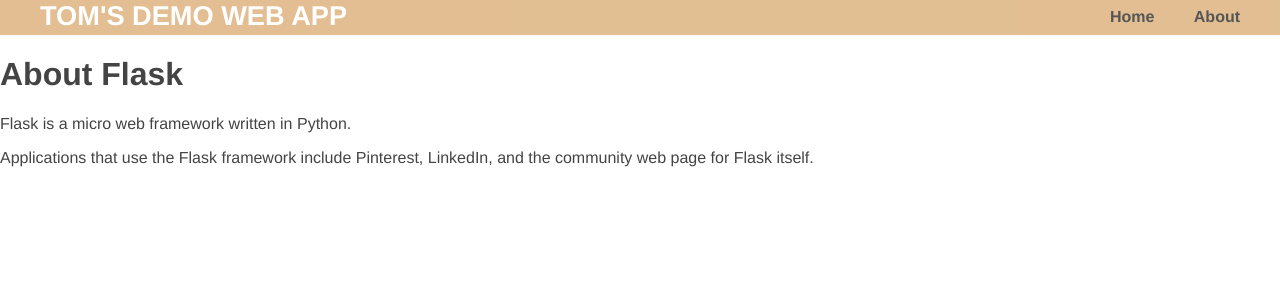
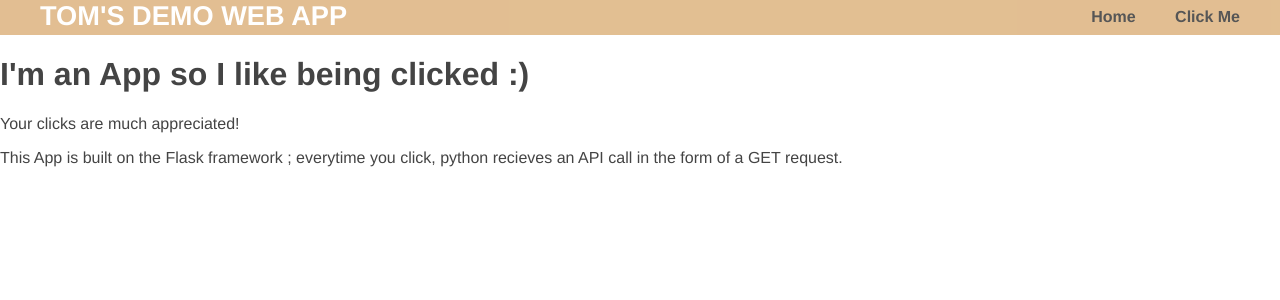
Before and after one commit to auto-store/flask_demo, a Flask app: page /about in a window 1280 px wide. Shown: the top 300 px of the page. Run offline with Flask 2, Linux system fonts and the light colour scheme.

Commit message:
click me added

```diff
--- a/app/main.py
+++ b/app/main.py
@@ -8,7 +8,7 @@ def home():
 
 @app.route("/about")
 def about():
-    return render_template("about.html")
+    return render_template("clickme.html")
 
 if __name__ == "__main__":
     app.run(debug=True,host='0.0.0.0')
--- a/app/templates/about.html
+++ /dev/null
@@ -1,18 +0,0 @@
-<!DOCTYPE html>
-<html lang="en" dir="ltr">
-  <head>
-    <meta charset="utf-8">
-    <title>About Flask</title>
-  </head>
-  <body>
-    {% extends "template.html" %}
-    {% block content %}
-
-    <h1> About Flask </h1>
-    <p> Flask is a micro web framework written in Python.</p>
-    <p> Applications that use the Flask framework include Pinterest,
-      LinkedIn, and the community web page for Flask itself.</p>
-
-    {% endblock %}
-  </body>
-</html>
--- /dev/null
+++ b/app/templates/clickme.html
@@ -0,0 +1,17 @@
+<!DOCTYPE html>
+<html lang="en" dir="ltr">
+  <head>
+    <meta charset="utf-8">
+    <title>Thanks for Clicking!</title>
+  </head>
+  <body>
+    {% extends "template.html" %}
+    {% block content %}
+
+    <h1> I'm an App so I like being clicked :)  </h1>
+    <p> Your clicks are much appreciated!</p>
+    <p> This App is built on the Flask framework ; everytime you click, python recieves an API call in the form of a GET request.</p>
+
+    {% endblock %}
+  </body>
+</html>
--- a/app/templates/home.html
+++ b/app/templates/home.html
@@ -8,8 +8,8 @@
     {% extends "template.html" %}
     {% block content %}
 
-    <h1> My First Try Using Flask </h1>
-    <p> Flask is Fun </p>
+    <h1> Hello world! </h1>
+    <p> how are you today? </p>
 
     {% endblock %}
   </body>
--- a/app/templates/template.html
+++ b/app/templates/template.html
@@ -12,7 +12,7 @@
         <strong><nav>
           <ul class="menu">
             <li><a href="{{ url_for('home') }}">Home</a></li>
-            <li><a href="{{ url_for('about') }}">About</a></li>
+            <li><a href="{{ url_for('click me') }}">Click Me</a></li>
           </ul>
         </nav></strong>
       </div>
```
